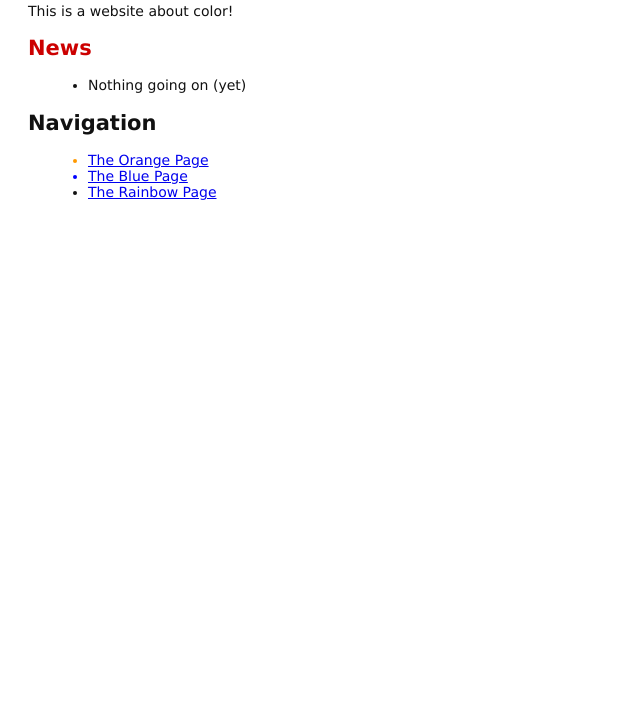
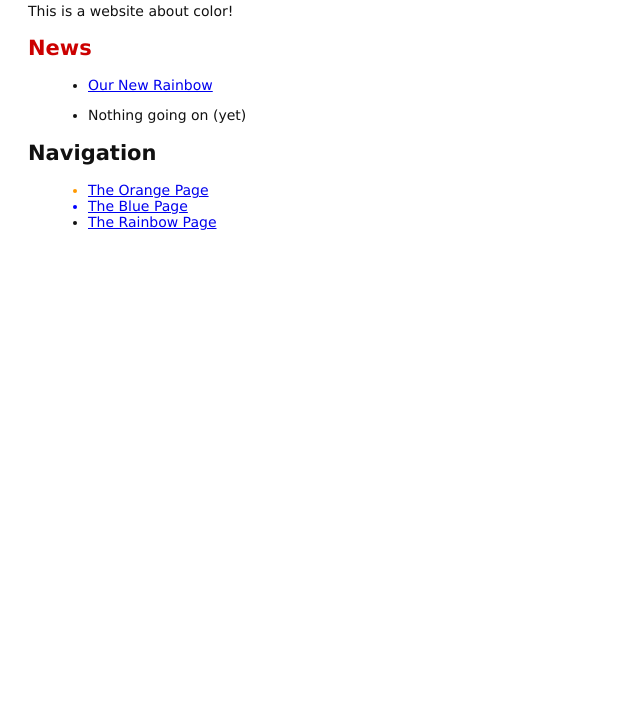
Before and after one commit to jakeChal/tutorials, a plain HTML site: page index.html in a window 1280 px wide. Shown: the part 96-800 px from the top of the page, without its empty margins (0-640 px from the left). Drawn offline with Linux system fonts and the light colour scheme.

Commit message:
Add news item for rainbow

```diff
--- a/index.html
+++ b/index.html
@@ -9,6 +9,9 @@
   <h1 style="color: #07F">A Colorful Website</h1>
   <p>This is a website about color!</p>
    <h2 style="color: #C00">News</h2>
+<ul>
+  <li><a href="rainbow.html">Our New Rainbow</a></li>
+</ul>
   <ul>
     <li>Nothing going on (yet)</li>
   </ul>
```
